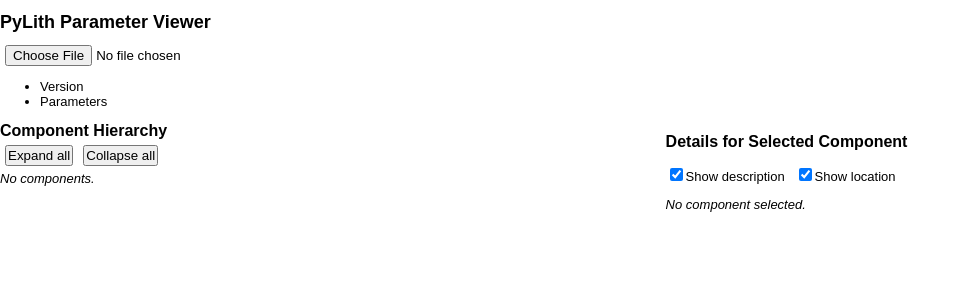
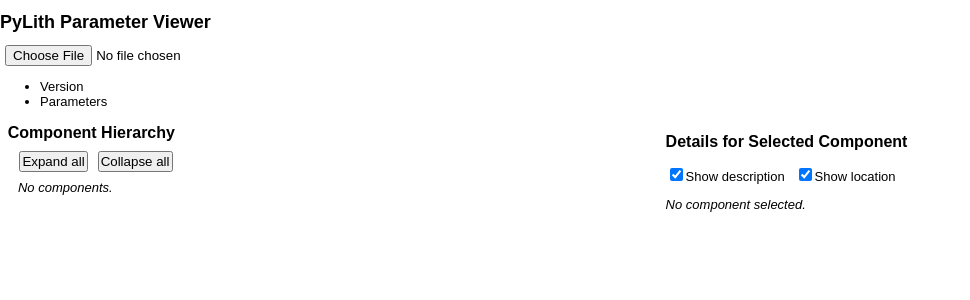
Before and after one commit to geodynamics/pylith_parameters, a React (Create React App) app: page / in a window 1280 px wide. Shown: the top 300 px of the page, without its empty margins (0-970 px from the left). Built offline with nearby package versions, Linux system fonts and the light colour scheme.

Commit message:
Improve layout.

```diff
--- a/src/App.css
+++ b/src/App.css
@@ -67,8 +67,9 @@ span.version {
 .component-hierarchy,
 .component-hierarchy *
 {
-    padding: 0;
+    padding: 1px;
     margin: 0;
+    margin-left: 0.2em;
     list-style: none;
 }
 
```
